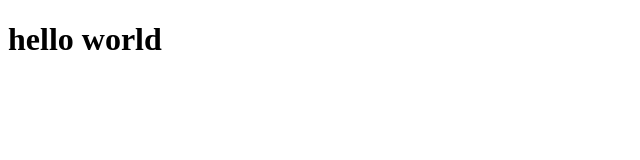
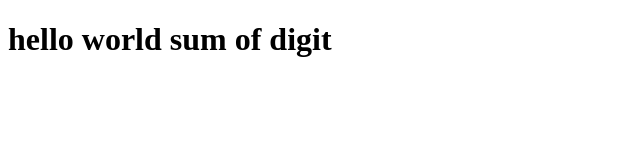
Before and after one commit to brijeshdobariya07/Training, a plain HTML site: page index.html in a window 1280 px wide. Shown: the whole page, without its empty margins (0-640 px from the left). Drawn offline with Linux system fonts and the light colour scheme.

Commit message:
added sum digit

```diff
--- a/index.html
+++ b/index.html
@@ -7,6 +7,6 @@
     <title>Document</title>
 </head>
 <body>
-    <h1>hello world</h1>
+    <h1>hello world sum of digit</h1>
 </body>
 </html>
```
